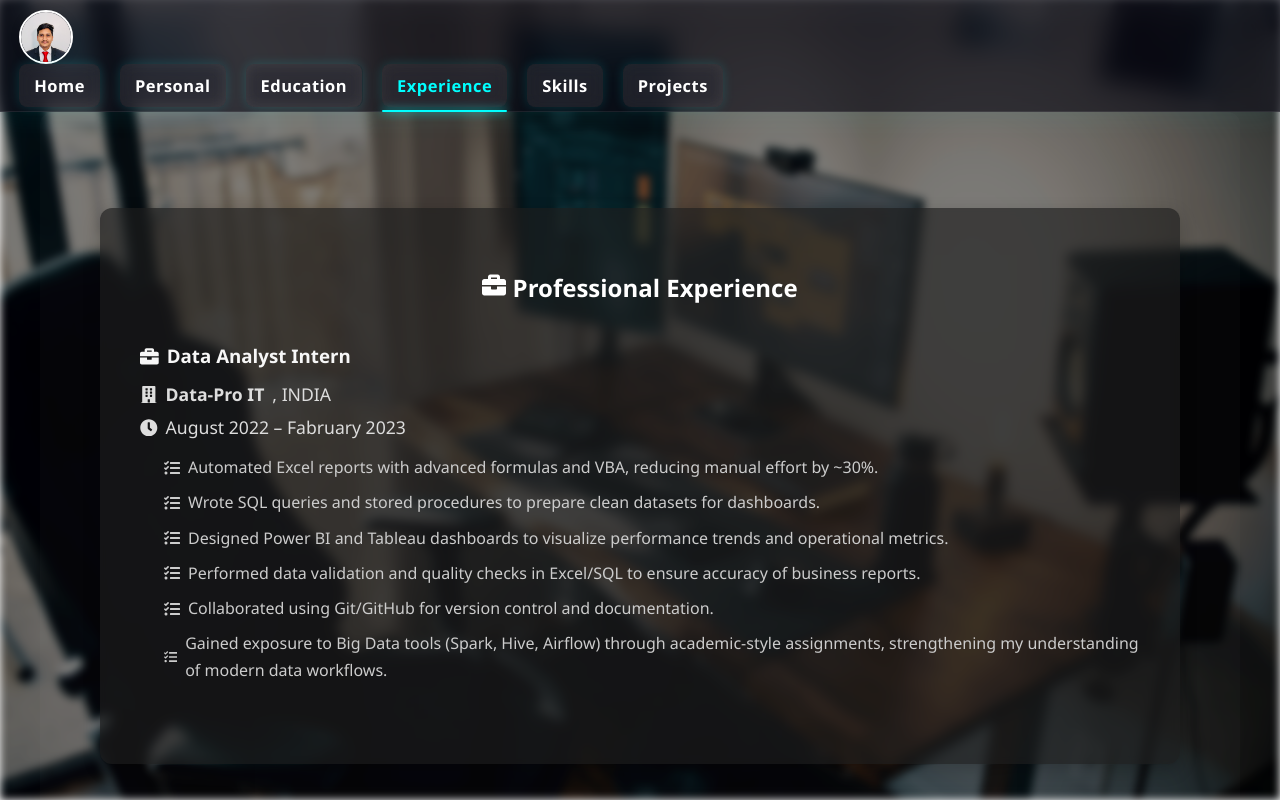
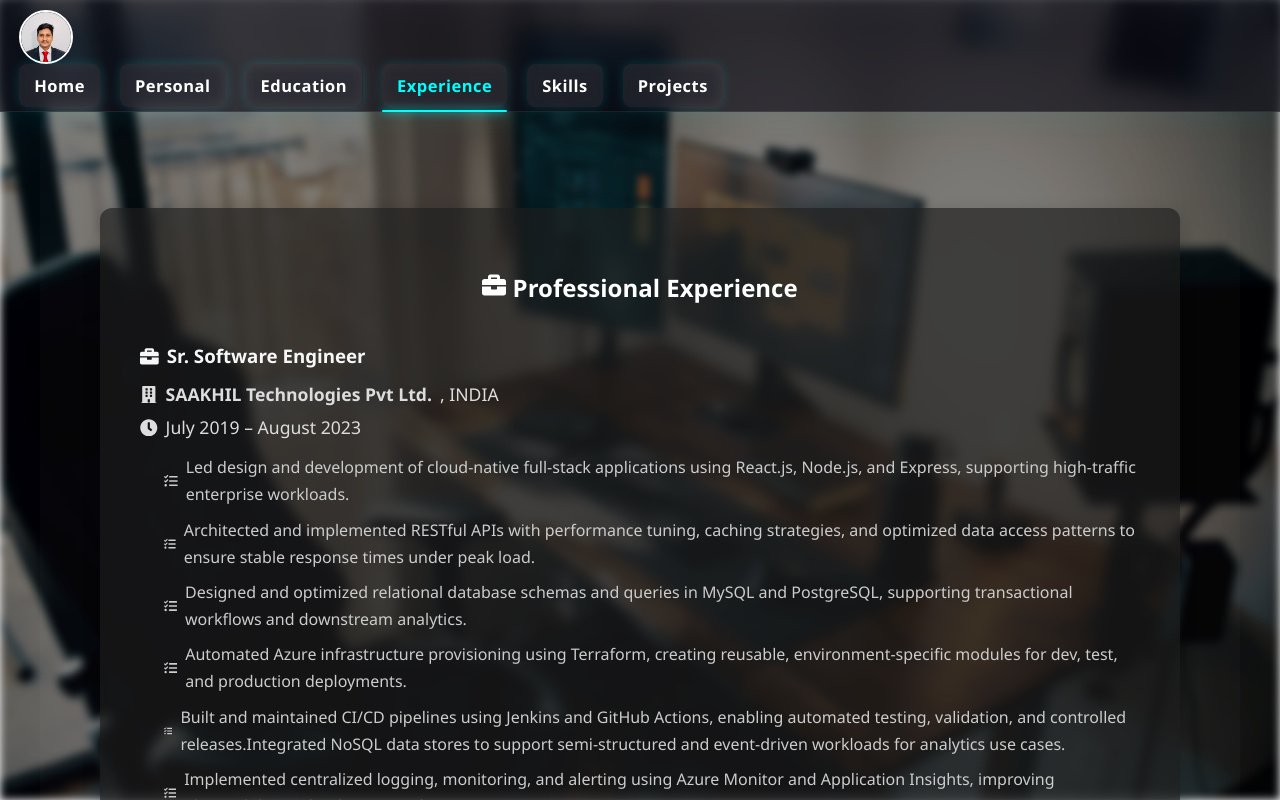
Before and after one commit to Niranjang07/Myportfolio, a React (Create React App) app: page /experience in a window 1280 px wide. Built offline with nearby package versions, Linux system fonts and the light colour scheme.

Commit message:
Updated Home and Experience sections

```diff
--- a/src/pages/Experience.jsx
+++ b/src/pages/Experience.jsx
@@ -10,21 +10,34 @@ function Experience() {
         <h2><FaBriefcase /> Professional Experience</h2>
 
         <div className="experience-item">
-          <h3><FaBriefcase /> Data Analyst Intern </h3>
-          <p><FaBuilding /> <strong>Data-Pro IT </strong>, INDIA </p>
-          <p><FaClock /> August 2022 – Fabruary 2023</p>
+          <h3><FaBriefcase /> Sr. Software Engineer </h3>
+          <p><FaBuilding /> <strong>SAAKHIL Technologies Pvt Ltd.</strong>, INDIA </p>
+          <p><FaClock /> July 2019 – August 2023</p>
           <ul>
-            <li><FaTasks /> Automated Excel reports with advanced formulas and VBA, reducing manual effort by ~30%.</li>
-            <li><FaTasks /> Wrote SQL queries and stored procedures to prepare clean datasets for dashboards.</li>
-            <li><FaTasks /> Designed Power BI and Tableau dashboards to visualize performance trends and operational metrics.</li>
-            <li><FaTasks /> Performed data validation and quality checks in Excel/SQL to ensure accuracy of business reports.</li>
-            <li><FaTasks /> Collaborated using Git/GitHub for version control and documentation.</li>
-            <li><FaTasks /> Gained exposure to Big Data tools (Spark, Hive, Airflow) through academic-style assignments, strengthening my understanding of modern data workflows.</li>
+            <li><FaTasks /> Led design and development of cloud-native full-stack applications using React.js, Node.js, and Express, supporting high-traffic enterprise workloads.</li>
+            <li><FaTasks /> Architected and implemented RESTful APIs with performance tuning, caching strategies, and optimized data access patterns to ensure stable response times under peak load.</li>
+            <li><FaTasks /> Designed and optimized relational database schemas and queries in MySQL and PostgreSQL, supporting transactional workflows and downstream analytics.</li>
+            <li><FaTasks /> Automated Azure infrastructure provisioning using Terraform, creating reusable, environment-specific modules for dev, test, and production deployments.</li>
+            <li><FaTasks /> Built and maintained CI/CD pipelines using Jenkins and GitHub Actions, enabling automated testing, validation, and controlled releases.Integrated NoSQL data stores to support semi-structured and event-driven workloads for analytics use cases.</li>
+            <li><FaTasks /> Implemented centralized logging, monitoring, and alerting using Azure Monitor and Application Insights, improving observability and reducing incident response time.</li>
 
           </ul>
         </div>
 
+        <div className="experience-item">
+          <h3><FaBriefcase /> Software Engineer </h3>
+          <p><FaBuilding /> <strong>Stirtoni Software Pvt Ltd. </strong>, INDIA </p>
+          <p><FaClock /> June 2016 – June 2019</p>
+          <ul>
+            <li><FaTasks /> Designed and developed scalable ETL pipelines using Java and Python within the Apache Spark and Hadoop ecosystem, processing high-volume telecom CDR and network event data.</li>
+            <li><FaTasks /> Built distributed data processing workflows using Apache Spark (JVM-based), leveraging Spark SQL and DataFrame APIs for near real-time analytics and KPI generation.</li>
+            <li><FaTasks /> Implemented partitioned data ingestion strategies and optimized Spark execution (partitioning, parallelism, batch sizing) to resolve delayed CDR processing, reducing end-to-end pipeline latency by ~50%.</li>
+            <li><FaTasks /> Engineered DDL/DML SQL workflows to support OLTP-to-OLAP data synchronization, incremental batch loads, and schema evolution for analytical reporting systems.</li>
+            <li><FaTasks /> Developed data validation and quality checks (deduplication, null handling, schema enforcement) within Java/PySpark processing layers, ensuring accuracy and consistency of telecom KPIs.</li>
+            <li><FaTasks /> Collaborated with telecom domain experts to translate business use cases (churn analysis, usage trends, network performance metrics) into Java/Spark-driven analytical datasets.</li>
 
+          </ul>
+        </div>
 
 
 
--- a/src/pages/Home.jsx
+++ b/src/pages/Home.jsx
@@ -16,8 +16,8 @@ function Home() {
         <h3 className="sub-heading">Full-Stack Developer | Software Engineer | CS Graduate</h3>
 
         <p className="home-text">
-          I’m a Computer Science graduate with 3+ years of experience designing and deploying scalable web applications.
-          Passionate about modern UI, backend systems, and cloud-native apps, I transform ideas into polished digital solutions.
+          I’m a Software Engineer with 7+ years of experience building scalable cloud‑native applications, data pipelines, and full‑stack systems.
+          Passionate about modern UI, backend engineering, and distributed data processing, I turn complex ideas into clean, reliable, and impactful digital solutions.
         </p>
 
         <p className="home-text">
```
